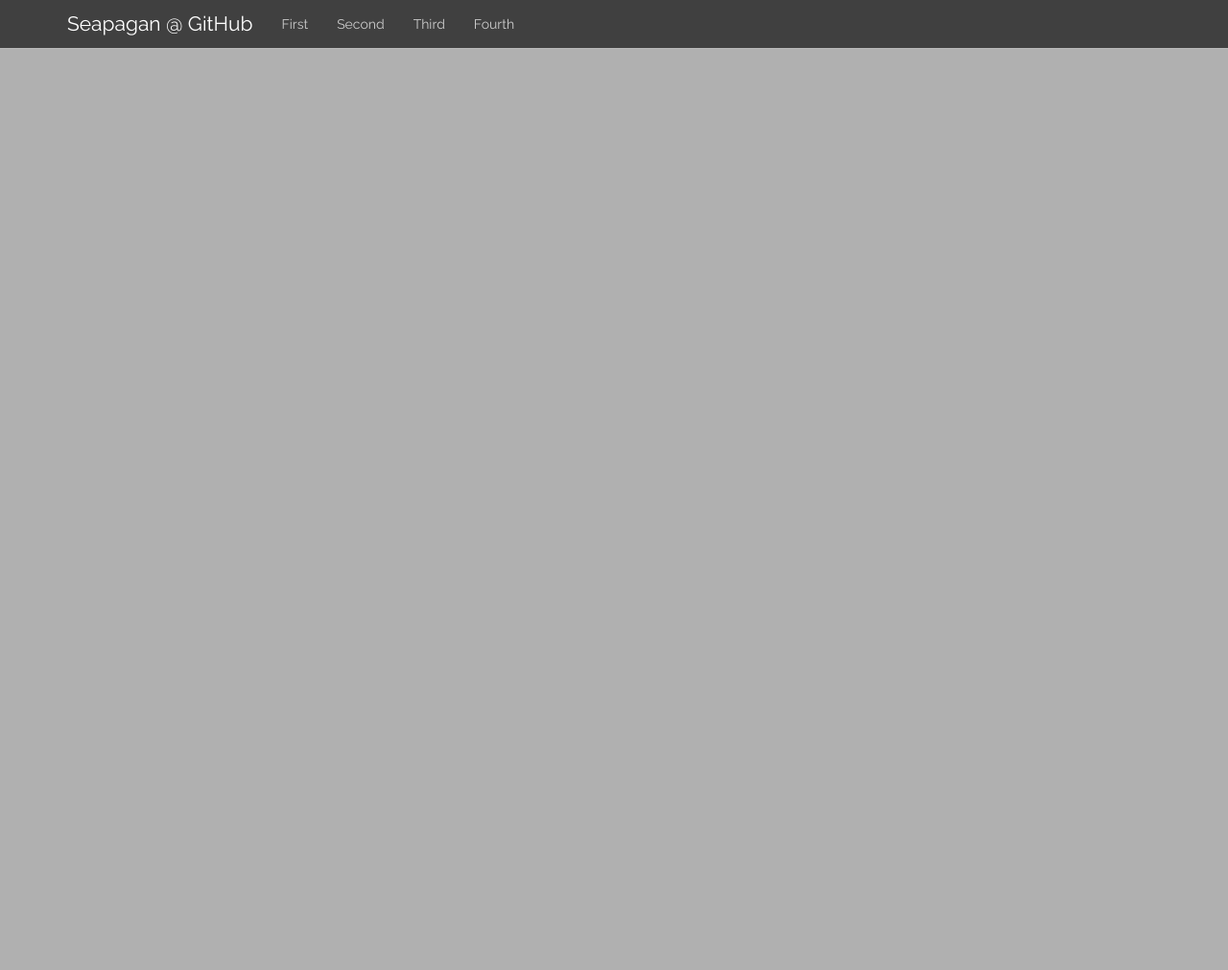
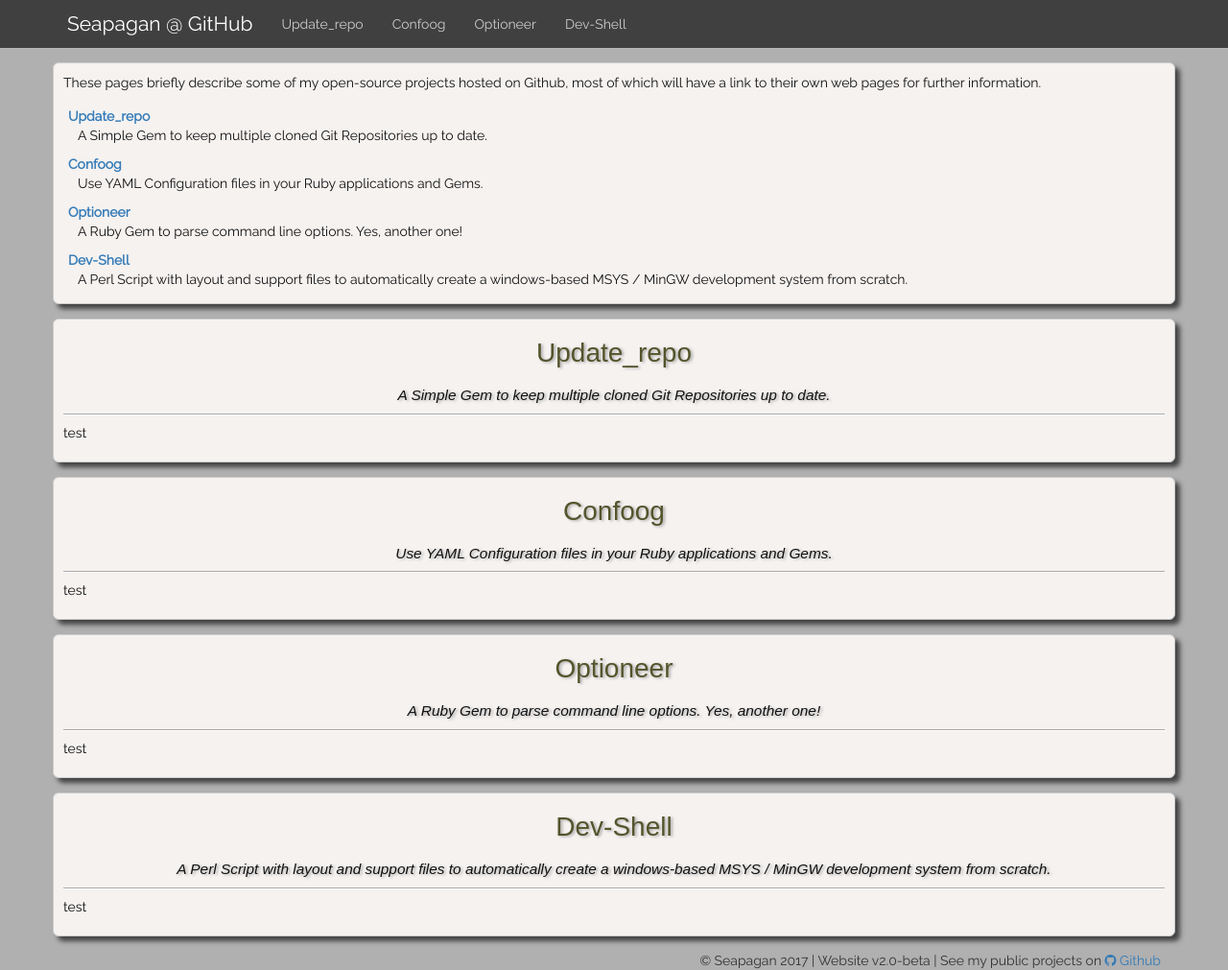
Before and after one commit to seapagan/github.seapagan.net, a website: page docs/index.html in a window 1280 px wide. Shown: the whole page at 96% size. Before the commit the page ends 800 px from the top, so only its background shows below. Drawn offline with Linux system fonts and the light colour scheme; a web font is replaced by a local one.

Commit message:
Add basic dynamic about and listing of projects
Signed-off-by: Grant Ramsay <seapagan@gmail.com>

```diff
--- a/docs/index.html
+++ b/docs/index.html
@@ -38,22 +38,79 @@
     </div>
     <div id="navbar" class="collapse navbar-collapse">
       <ul class="nav navbar-nav">
-        <li><a href="#First">First</a></li>
-        <li><a href="#Second">Second</a></li>
-        <li><a href="#Third">Third</a></li>
-        <li><a href="#Fourth">Fourth</a></li>
+        <li><a href="#Update_repo">Update_repo</a></li>
+        <li><a href="#Confoog">Confoog</a></li>
+        <li><a href="#Optioneer">Optioneer</a></li>
+        <li><a href="#Dev-Shell">Dev-Shell</a></li>
       </ul>
     </div><!--/.nav-collapse -->
   </div>
 </nav>
 
 
+<div class="about">
+  <div class="container section-box">
+    <p>These pages briefly describe some of my open-source projects hosted on Github, most of which will have a link to their own web pages for further information.</p>
+    <div class="brief">
+      <div class="name"><a href="#Update_repo">Update_repo</a></div>
+      <div class="tagline">A Simple Gem to keep multiple cloned Git Repositories up to date.</div>
+    </div>
+    <div class="brief">
+      <div class="name"><a href="#Confoog">Confoog</a></div>
+      <div class="tagline">Use YAML Configuration files in your Ruby applications and Gems.</div>
+    </div>
+    <div class="brief">
+      <div class="name"><a href="#Optioneer">Optioneer</a></div>
+      <div class="tagline">A Ruby Gem to parse command line options. Yes, another one!</div>
+    </div>
+    <div class="brief">
+      <div class="name"><a href="#Dev-Shell">Dev-Shell</a></div>
+      <div class="tagline">A Perl Script with layout and support files to automatically create a windows-based MSYS &#x2F; MinGW development system from scratch.</div>
+    </div>
+  </div>
+</div>
+
+
+<!-- This will be repeated for all of the projects defined in webdata.json -->
+<div id="Update_repo" class="project">
+  <div class="container section-box">
+    <h1>Update_repo</h1>
+    <h2>A Simple Gem to keep multiple cloned Git Repositories up to date.</h2>
+    <hr />
+    <p>test</p>
+  </div>
+</div>
+<div id="Confoog" class="project">
+  <div class="container section-box">
+    <h1>Confoog</h1>
+    <h2>Use YAML Configuration files in your Ruby applications and Gems.</h2>
+    <hr />
+    <p>test</p>
+  </div>
+</div>
+<div id="Optioneer" class="project">
+  <div class="container section-box">
+    <h1>Optioneer</h1>
+    <h2>A Ruby Gem to parse command line options. Yes, another one!</h2>
+    <hr />
+    <p>test</p>
+  </div>
+</div>
+<div id="Dev-Shell" class="project">
+  <div class="container section-box">
+    <h1>Dev-Shell</h1>
+    <h2>A Perl Script with layout and support files to automatically create a windows-based MSYS &#x2F; MinGW development system from scratch.</h2>
+    <hr />
+    <p>test</p>
+  </div>
+</div>
+
     <!-- FOOTER -->
     <footer class="footer">
       <div class="container">
         <div class="row">
           <div class="col-lg-12 text-right">
-            &copy; Grant Ramsay 2017 | <span class="site-version">Website v2.0-beta</span> | See my public projects on <a target="_blank" class="icon fa-github" href="https://github.com/seapagan">Github</a>
+            &copy; Seapagan 2017 | <span class="site-version">Website v2.0-beta</span> | See my public projects on <a target="_blank" class="icon fa-github" href="https://github.com/seapagan">Github</a>
           </div>
         </div><!-- row -->
       </div><!-- container -->
--- a/gulpfile.js
+++ b/gulpfile.js
@@ -19,14 +19,15 @@
 var mustache = require('gulp-mustache');
 
 var SOURCEPATHS = {
-  sassSource   : 'web/sass/*.scss',
-  sassPartials : 'web/sass/partials/*.scss',
-  htmlSource   : 'web/*.html',
-  htmlPartials : 'web/partials/*.html',
-  jsSource     : 'web/js/**',
-  cssSource    : 'web/css/**',
-  imgSource    : 'web/img/**',
-  jsonSource   : 'webdata.json'
+  sassSource      : 'web/sass/*.scss',
+  sassPartials    : 'web/sass/partials/*.scss',
+  htmlSource      : 'web/*.html',
+  htmlPartials    : 'web/partials/*.html',
+  projectPartials : 'web/projects/*.html',
+  jsSource        : 'web/js/**',
+  cssSource       : 'web/css/**',
+  imgSource       : 'web/img/**',
+  jsonSource      : 'webdata.json'
 };
 
 var APPPATH = {
@@ -125,7 +126,7 @@
   gulp.watch([SOURCEPATHS.sassSource, SOURCEPATHS.sassPartials, SOURCEPATHS.cssSource], ['sass']);
   gulp.watch([SOURCEPATHS.jsSource], ['scripts']);
   gulp.watch([SOURCEPATHS.imgSource], ['images']);
-  gulp.watch([SOURCEPATHS.htmlSource, SOURCEPATHS.htmlPartials, SOURCEPATHS.jsonSource], ['html']);
+  gulp.watch([SOURCEPATHS.htmlSource, SOURCEPATHS.htmlPartials, SOURCEPATHS.jsonSource, SOURCEPATHS.projectPartials], ['html']);
 });
 
 gulp.task('default', ['watch']);
--- a/web/sass/partials/_colors.scss
+++ b/web/sass/partials/_colors.scss
@@ -1,5 +1,6 @@
 // === COLORS ===
 $body-background-color: #b0b0b0;
+$body-foreground-color: #111;
 
 $hilight-border-color: #ccc;
 $hilight-background-color: #f5f2f0;
@@ -16,6 +17,9 @@
 $link-hover-color: #c00;
 
 $text-shadow-color: #aaa;
+$box-shadow-color: #444;
+
+$section-hilight-color: #aaa;
 
 $navbar-background-color: #404040;
 $navbar-border-color: #b9b9b9;
--- a/web/sass/partials/_mixins.scss
+++ b/web/sass/partials/_mixins.scss
@@ -1,8 +1,8 @@
 @mixin hilight-box($color) {
-  font-weight: bold;
+  // font-weight: bold;
   border: thin solid $hilight-border-color;
   border-radius: $hilight-border-radius;
   background-color: $hilight-background-color;
   color: $color;
-  padding: 0 .3em;
+  padding: 10px;
 }
--- a/web/sass/partials/_variables.scss
+++ b/web/sass/partials/_variables.scss
@@ -1,3 +1,3 @@
-$hilight-border-radius: 5px;
+$hilight-border-radius: 6px;
 
 $section-padding-bottom: 30px;
--- a/web/sass/site.scss
+++ b/web/sass/site.scss
@@ -41,6 +41,12 @@
   transform: translate(0, 0);
 }
 
+.section-box {
+  @include hilight-box($color: $body-foreground-color);
+  box-shadow: 5px 5px 5px $box-shadow-color;
+  margin-bottom: 15px;
+}
+
 // NAVBAR
 .navbar {
   background-color: $navbar-background-color;
@@ -62,3 +68,50 @@
     font-size: 1.5em;
   }
 }
+
+// ABOUT
+.about {
+  padding-top: 65px;
+
+  .brief {
+    padding: 5px;
+  }
+
+  .name {
+    font-weight: bold;
+  }
+
+  .tagline {
+    padding-left: 10px;
+  }
+}
+
+// PROJECT
+.project {
+  h1 {
+    font-size: 2em;
+  }
+  h2 {
+    font-size: 1.1em;
+    font-weight: normal;
+    text-decoration: none;
+    text-align: center;
+    font-style: italic;
+  }
+
+  hr {
+    display: block;
+       position: relative;
+       padding: 0;
+       margin: 8px auto;
+       height: 0;
+       width: 100%;
+       max-height: 0;
+       font-size: 1px;
+       line-height: 0;
+       clear: both;
+       border: none;
+       border-top: 1px solid #aaaaaa;
+       border-bottom: 1px solid #ffffff;
+  }
+}
--- a/webdata.yml
+++ /dev/null
@@ -1,4 +0,0 @@
----
-website:
-  brand: "Seapagan @ Github"
-  title: "Seapagan Opensource @ GitHub"
```
Also changed, not shown: web/index.html (+15 -0 lines), web/partials/_about.html (added, +11 -0 lines), web/partials/_footer.html (+1 -1 lines), web/projects/update_repo.html (added, +30 -0 lines), webdata.json (+23 -6 lines), docs/css/site.css, 2 other files.
